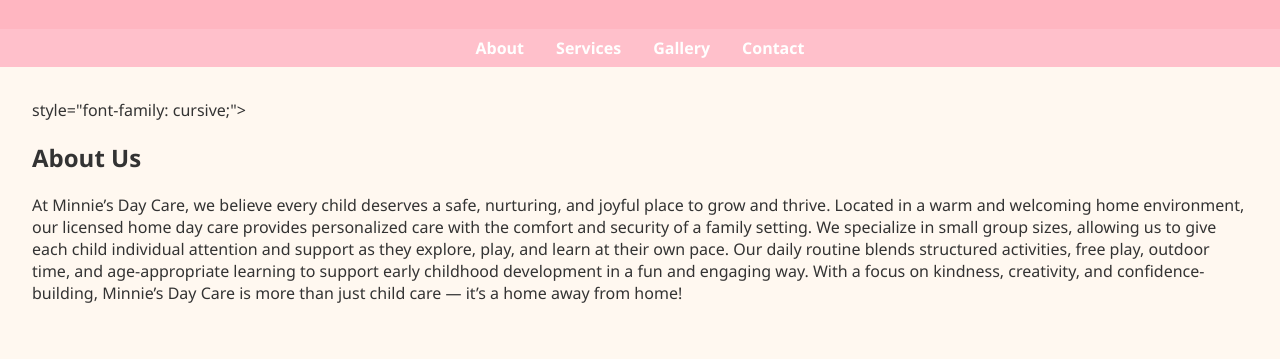
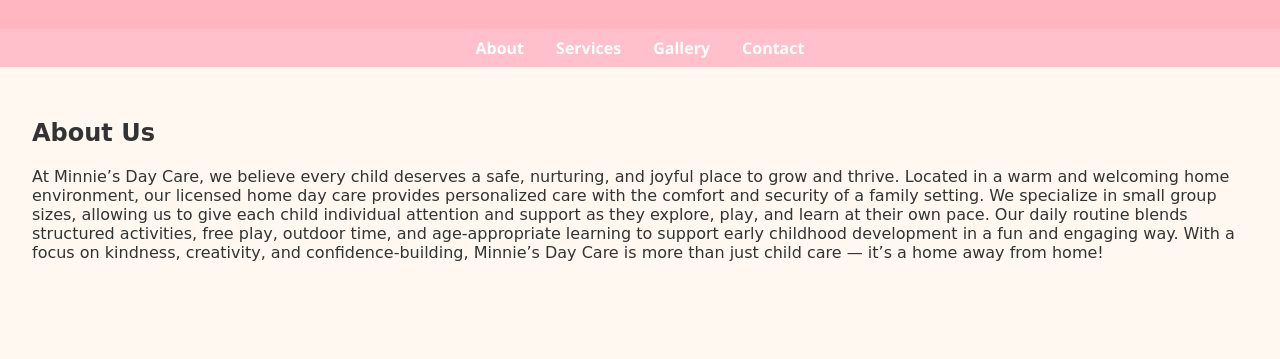
Before and after one commit to simranrana/minnies-day-care, a plain HTML site: page index.html in a window 1280 px wide. Shown: the part 421-780 px from the top of the page. Drawn offline with Linux system fonts and the light colour scheme.

Commit message:
in progress

```diff
--- a/index.html
+++ b/index.html
@@ -112,7 +112,7 @@ form button:hover {
     <a href="#contact">Contact</a>
   </nav>
 
-  <section id="about"> style="font-family: cursive;">
+  <section id="about" style="font-family: cursive;">
     <h2>About Us</h2>
     <p>At Minnie’s Day Care, we believe every child deserves a safe, nurturing, and joyful place to grow and thrive. Located in a warm and welcoming home environment, our licensed home day care provides personalized care with the comfort and security of a family setting.
 		We specialize in small group sizes, allowing us to give each child individual attention and support as they explore, play, and learn at their own pace. Our daily routine blends structured activities, free play, outdoor time, and age-appropriate learning to support early childhood development in a fun and engaging way.
```
